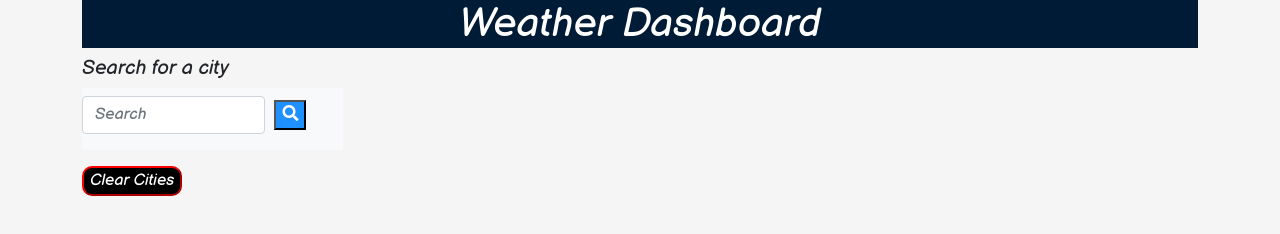
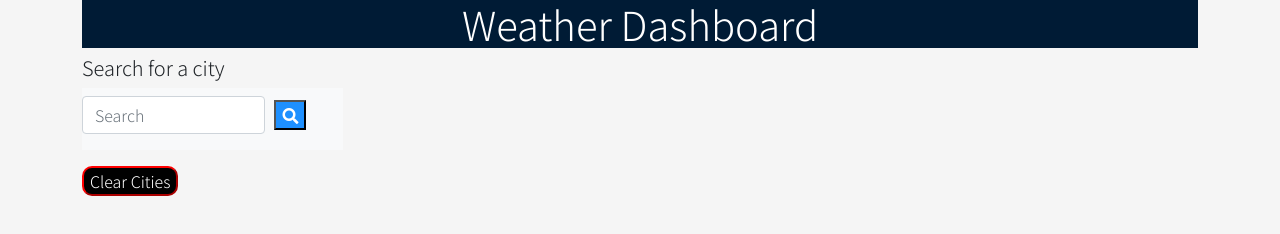
Before and after one commit to bencyna/06-server-side-apis, a plain HTML site: page index.html in a window 1280 px wide. Drawn offline with nearby package versions, Linux system fonts and the light colour scheme.

Commit message:
changed font

```diff
--- a/index.html
+++ b/index.html
@@ -19,6 +19,11 @@
     <link rel="preconnect" href="https://fonts.gstatic.com" />
     <link
       href="https://fonts.googleapis.com/css2?family=Balsamiq+Sans:ital@1&display=swap"
+      rel="stylesheet"
+    />
+    <link rel="preconnect" href="https://fonts.gstatic.com" />
+    <link
+      href="https://fonts.googleapis.com/css2?family=Noto+Sans+KR:wght@300&display=swap"
       rel="stylesheet"
     />
     <title>Weather Dashboard</title>
--- a/style.css
+++ b/style.css
@@ -1,6 +1,6 @@
 body {
   background-color: #f5f5f5 !important;
-  font-family: "Balsamiq Sans", cursive !important;
+  font-family: 'Noto Sans KR', sans-serif !important;
 }
 
 .row.no-margin {
```
